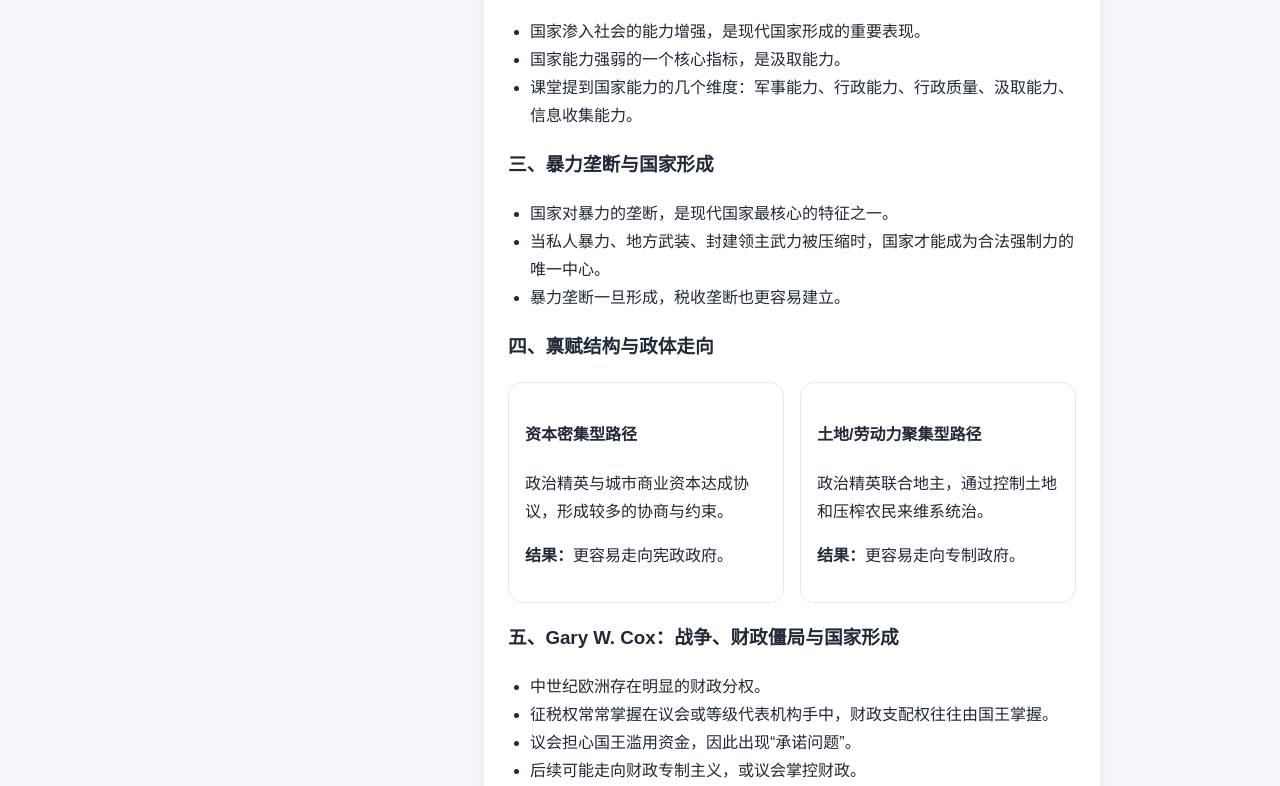
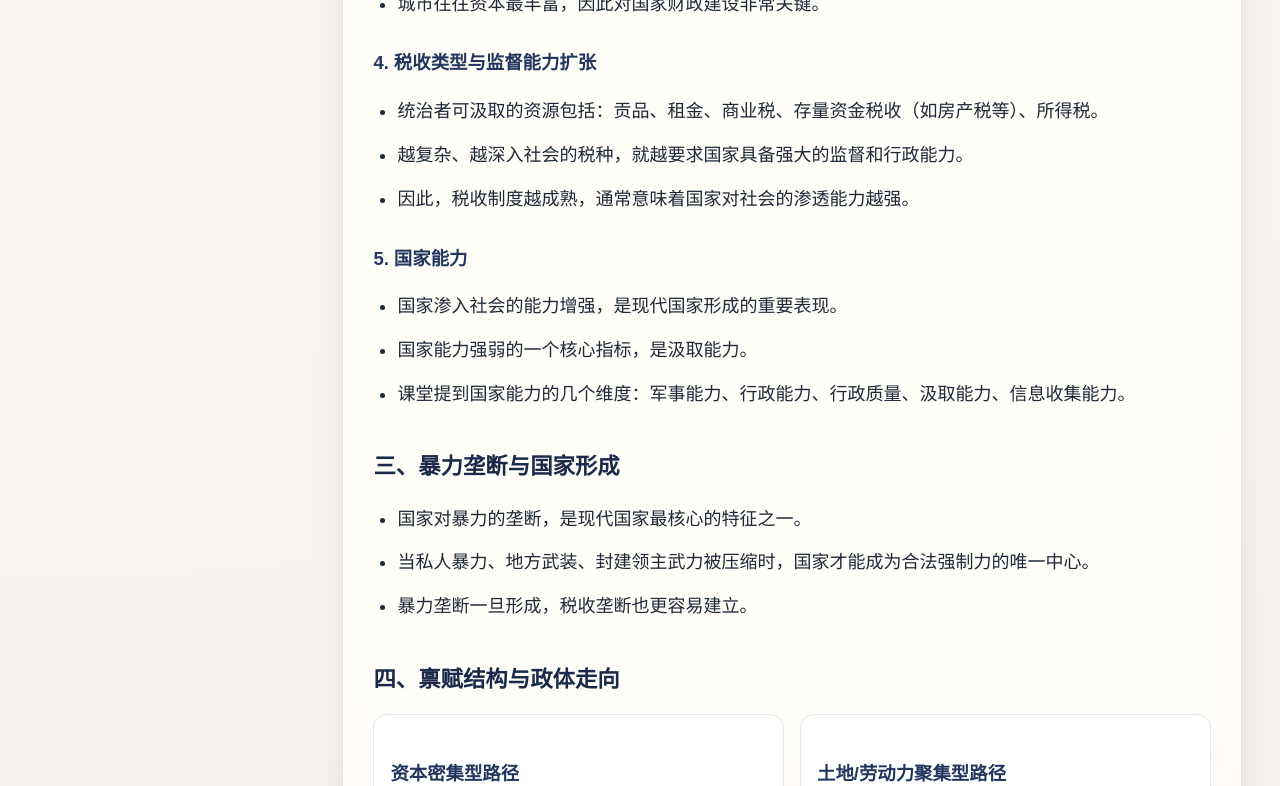
Before and after one commit to Qin-77-tian/politics-notes, a plain HTML site: page politics.html in a window 1280 px wide. Shown: the part 2014-2800 px from the top of the page. Drawn offline with Linux system fonts and the light colour scheme.

Commit message:
Update style.css

```diff
--- a/style.css
+++ b/style.css
@@ -1,52 +1,106 @@
+:root {
+  --bg: #f3f1ec;
+  --bg-soft: #f8f6f2;
+  --paper: #fffdf9;
+  --paper-2: #fffaf3;
+  --text: #1f2937;
+  --text-soft: #5f6b7a;
+  --heading: #1b2a4a;
+  --primary: #2f5bd3;
+  --primary-soft: #e8eefc;
+  --primary-line: #c9d8fb;
+  --border: #e7e1d8;
+  --shadow: 0 10px 30px rgba(38, 46, 77, 0.08);
+  --shadow-soft: 0 4px 12px rgba(38, 46, 77, 0.05);
+}
+
 * {
   box-sizing: border-box;
 }
 
+html {
+  scroll-behavior: smooth;
+}
+
 body {
   margin: 0;
-  font-family: "PingFang SC", "Microsoft YaHei", sans-serif;
-  background: #f5f7fb;
-  color: #1f2937;
-  line-height: 1.75;
+  font-family: "PingFang SC", "Microsoft YaHei", "Noto Serif SC", sans-serif;
+  background:
+    radial-gradient(circle at top left, #faf7f2 0%, #f3f1ec 45%, #efede8 100%);
+  color: var(--text);
+  line-height: 1.9;
+  font-size: 18px;
 }
 
 .container {
-  width: min(920px, 92%);
+  width: min(1380px, 94vw);
   margin: 0 auto;
 }
 
 .site-header {
-  background: linear-gradient(135deg, #1e3a8a, #2563eb);
+  background: linear-gradient(135deg, #223b86 0%, #2f5bd3 55%, #5f86f2 100%);
   color: white;
-  padding: 56px 0 40px;
-  box-shadow: 0 4px 14px rgba(0, 0, 0, 0.08);
+  padding: 72px 0 58px;
+  box-shadow: 0 6px 24px rgba(24, 39, 90, 0.15);
 }
 
 .site-header h1 {
-  margin: 0 0 10px;
-  font-size: 2rem;
+  margin: 0 0 12px;
+  font-size: clamp(2rem, 3vw, 3.2rem);
+  letter-spacing: 0.02em;
 }
 
 .subtitle {
   margin: 0;
   opacity: 0.92;
+  font-size: 1.05rem;
 }
 
 main {
-  padding: 32px 0 60px;
+  padding: 38px 0 72px;
 }
 
 .card {
-  background: white;
-  border-radius: 16px;
-  padding: 24px;
-  margin-bottom: 22px;
-  box-shadow: 0 6px 20px rgba(15, 23, 42, 0.06);
+  background: rgba(255, 253, 249, 0.92);
+  backdrop-filter: blur(8px);
+  border-radius: 24px;
+  padding: 30px;
+  margin-bottom: 28px;
+  box-shadow: var(--shadow);
+  border: 1px solid rgba(231, 225, 216, 0.9);
 }
 
 .card h2 {
   margin-top: 0;
-  color: #1d4ed8;
+  color: var(--heading);
+  font-size: 1.8rem;
+}
+
+.card h3 {
+  color: var(--heading);
+  font-size: 1.4rem;
+  margin-top: 2.2rem;
+  margin-bottom: 0.8rem;
+}
+
+.card h4 {
+  color: #23375e;
+  font-size: 1.15rem;
+  margin-top: 1.6rem;
+  margin-bottom: 0.6rem;
+}
+
+p {
+  margin: 0.85rem 0;
+}
+
+ul, ol {
+  padding-left: 1.5rem;
+  margin: 0.8rem 0 1rem;
+}
+
+li {
+  margin-bottom: 0.6rem;
 }
 
 .lesson-list {
@@ -64,17 +118,17 @@ main {
 }
 
 .lesson-list a:hover {
-  color: #2563eb;
+  color: var(--primary);
 }
 
 .tip {
-  color: #6b7280;
-  font-size: 0.95rem;
+  color: var(--text-soft);
+  font-size: 0.98rem;
 }
 
 .note-meta {
-  color: #6b7280;
-  font-size: 0.95rem;
+  color: var(--text-soft);
+  font-size: 0.98rem;
   margin-bottom: 16px;
 }
 
@@ -83,7 +137,7 @@ main {
 }
 
 .note-section h2 {
-  border-left: 5px solid #2563eb;
+  border-left: 5px solid var(--primary);
   padding-left: 10px;
   margin-bottom: 12px;
   color: #1e40af;
@@ -92,15 +146,38 @@ main {
 .back-link {
   display: inline-block;
   margin-bottom: 20px;
-  color: #2563eb;
+  color: var(--primary);
   text-decoration: none;
-  font-weight: 600;
+  font-weight: 700;
 }
 
 .back-link:hover {
   text-decoration: underline;
 }
 
-ul, ol {
-  padding-left: 22px;
+a {
+  color: var(--primary);
 }
+
+strong {
+  color: #17253f;
+}
+
+@media (max-width: 900px) {
+  body {
+    font-size: 17px;
+  }
+
+  .container {
+    width: min(96vw, 100%);
+  }
+
+  .card {
+    padding: 22px;
+    border-radius: 18px;
+  }
+
+  .site-header {
+    padding: 56px 0 42px;
+  }
+}
```
